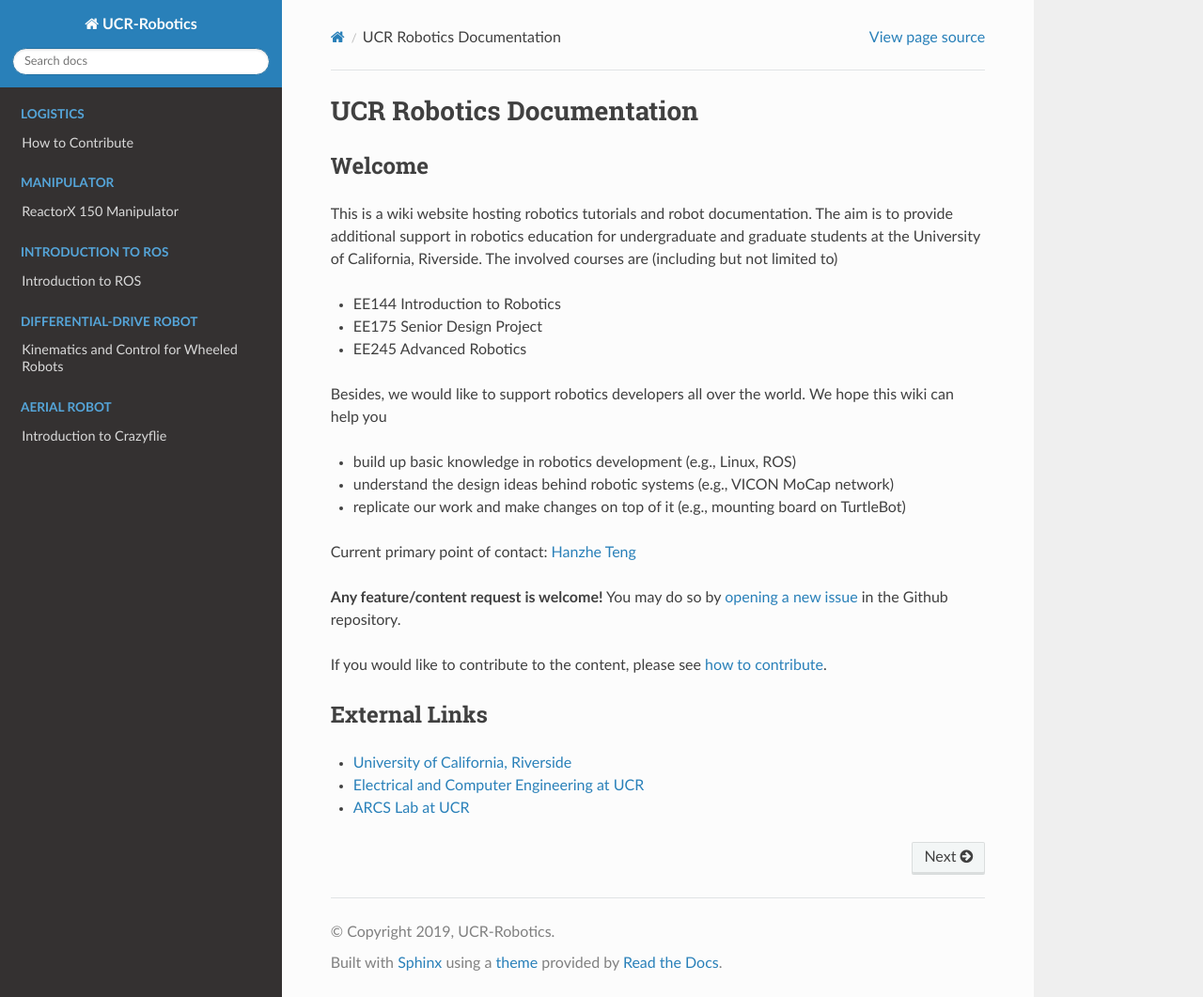
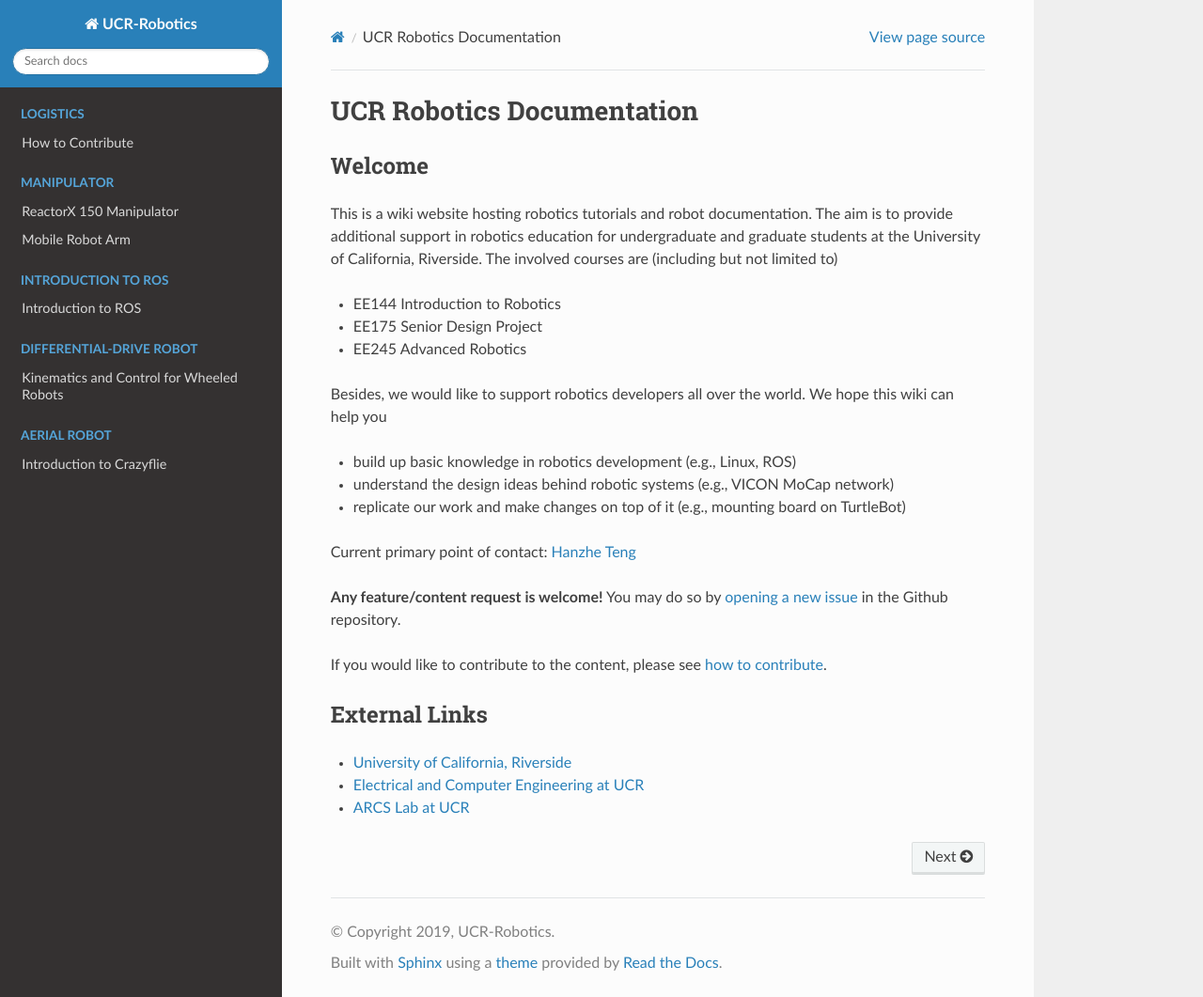
Before and after one commit to UCR-Robotics/UCR-Robotics, a Sphinx documentation site: the page built from docs/index.rst, in a window 1280 px wide and 1061 px high. Shown: the whole window at 94% size. Built offline with Sphinx 7.4.7 and the Read the Docs theme 2.0.0, drawn with Linux system fonts in a browser that asks for light colours.

Commit message:
Add mobile arm

```diff
--- a/docs/index.rst
+++ b/docs/index.rst
@@ -50,6 +50,7 @@ please see `how to contribute <contribute.html>`_.
     :caption: Manipulator
 
     aram/manipulator
+    aram/mobile_rarm
 
 
 .. toctree::
```
